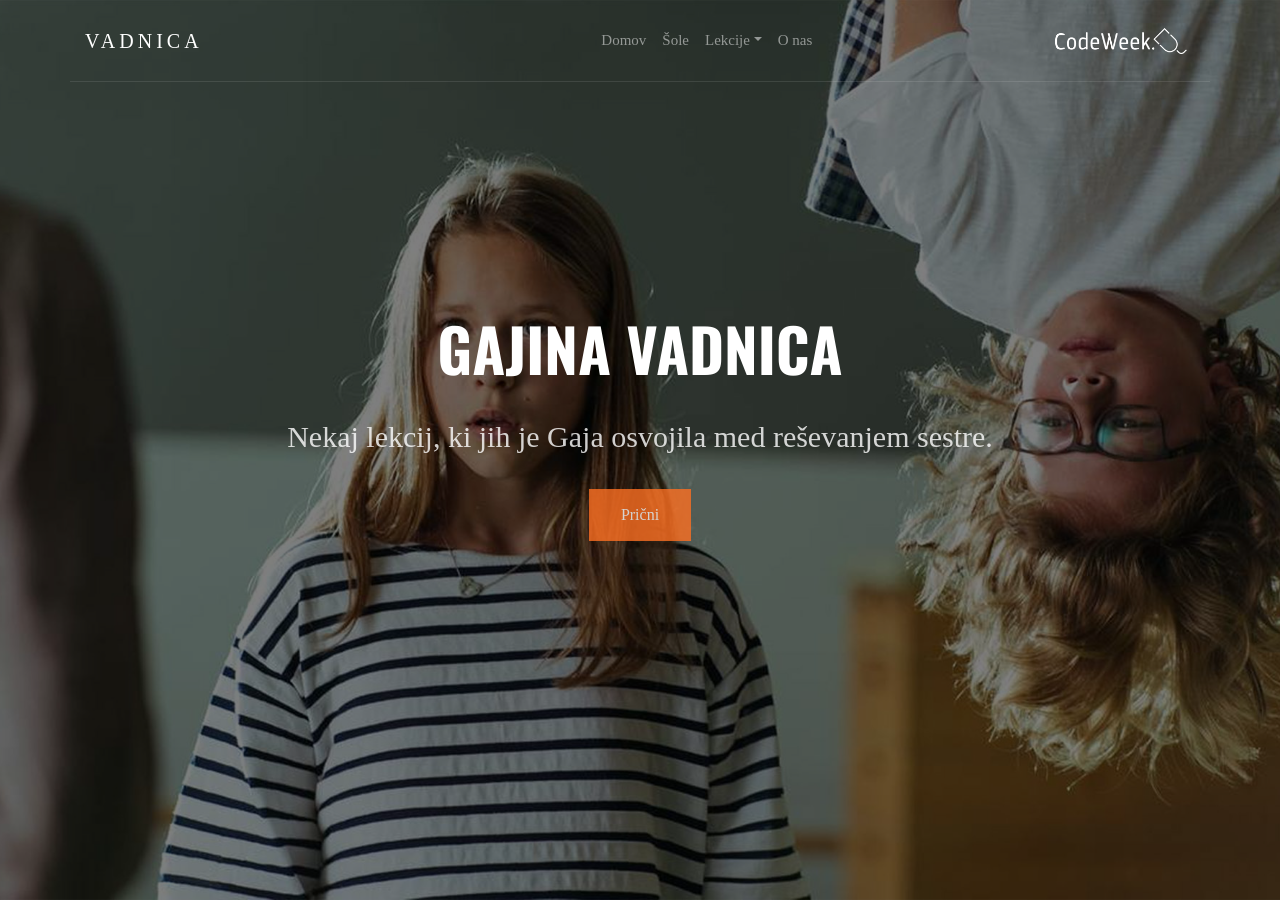
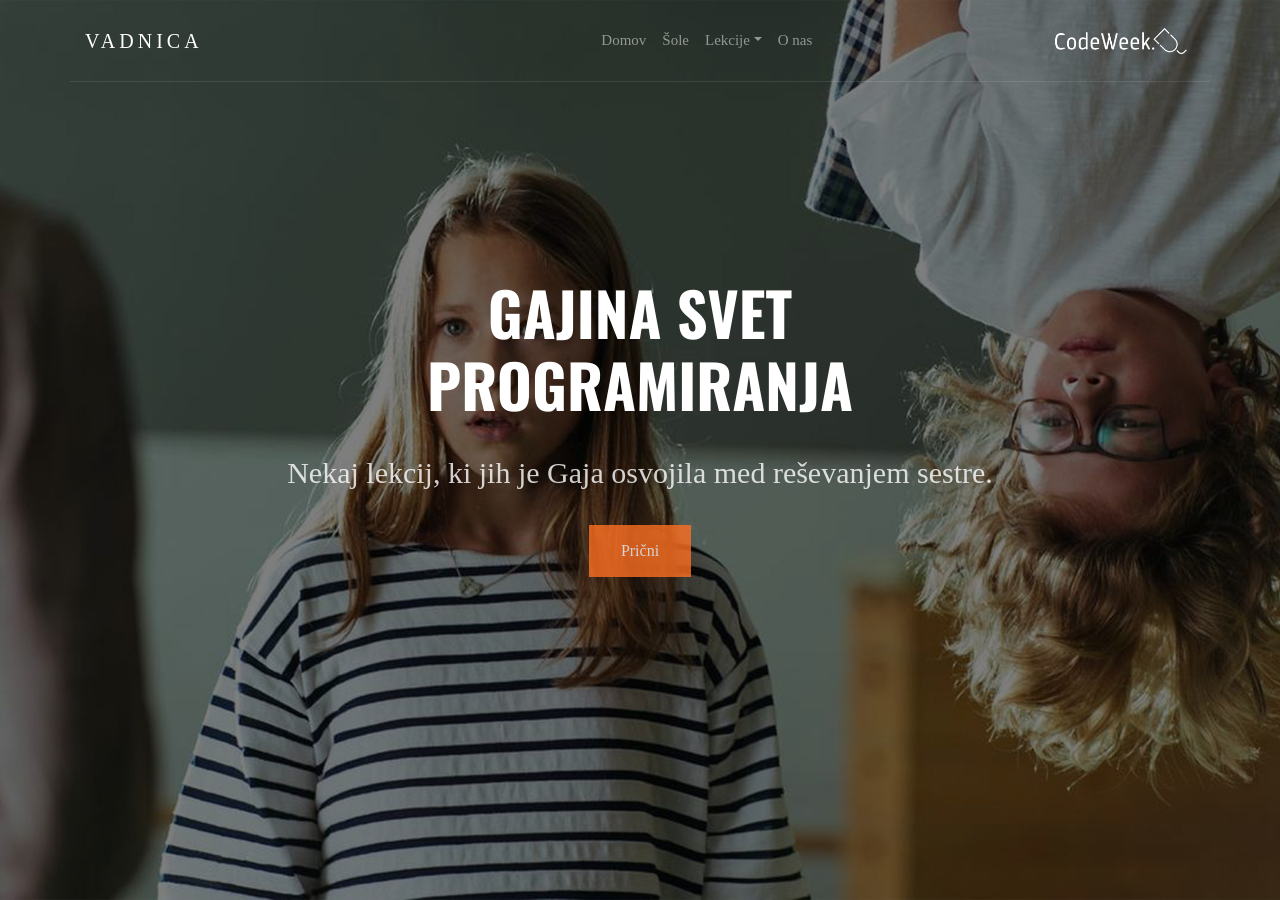
Before and after one commit to codeweeksi/gajin-svet, a Jekyll site: the page built from vadnica/index.md, in a window 1280 px wide and 900 px high. Built offline with Jekyll 4.4.1, drawn with Linux system fonts in a browser that asks for light colours; some web fonts are replaced; comment, search, counter and statistics services are not loaded.

Commit message:
edited title

```diff
--- a/_layouts/lessons.html
+++ b/_layouts/lessons.html
@@ -10,7 +10,7 @@ layout: default
       <div class="col-md-8 text-center">
 
         <div class="mb-5 element-animate">
-          <h1>Gajina vadnica</h1>
+          <h1>Gajina svet programiranja</h1>
           <p class="lead">Nekaj lekcij, ki jih je Gaja osvojila med reševanjem sestre.</p>
           <p><a href="/vadnica/lekcije/kako-je-matic-uganil-teino-geslo/" class="btn btn-primary">Prični</a></p>
         </div>
```
